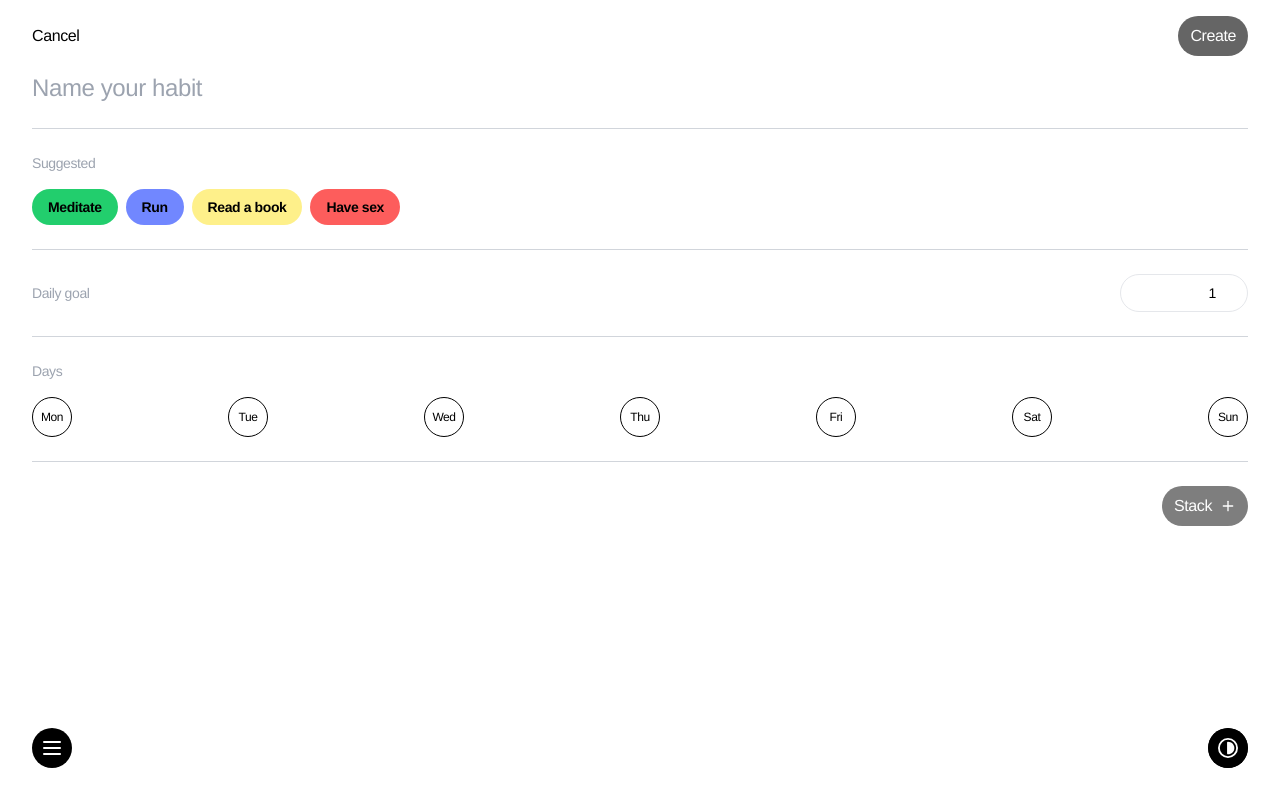
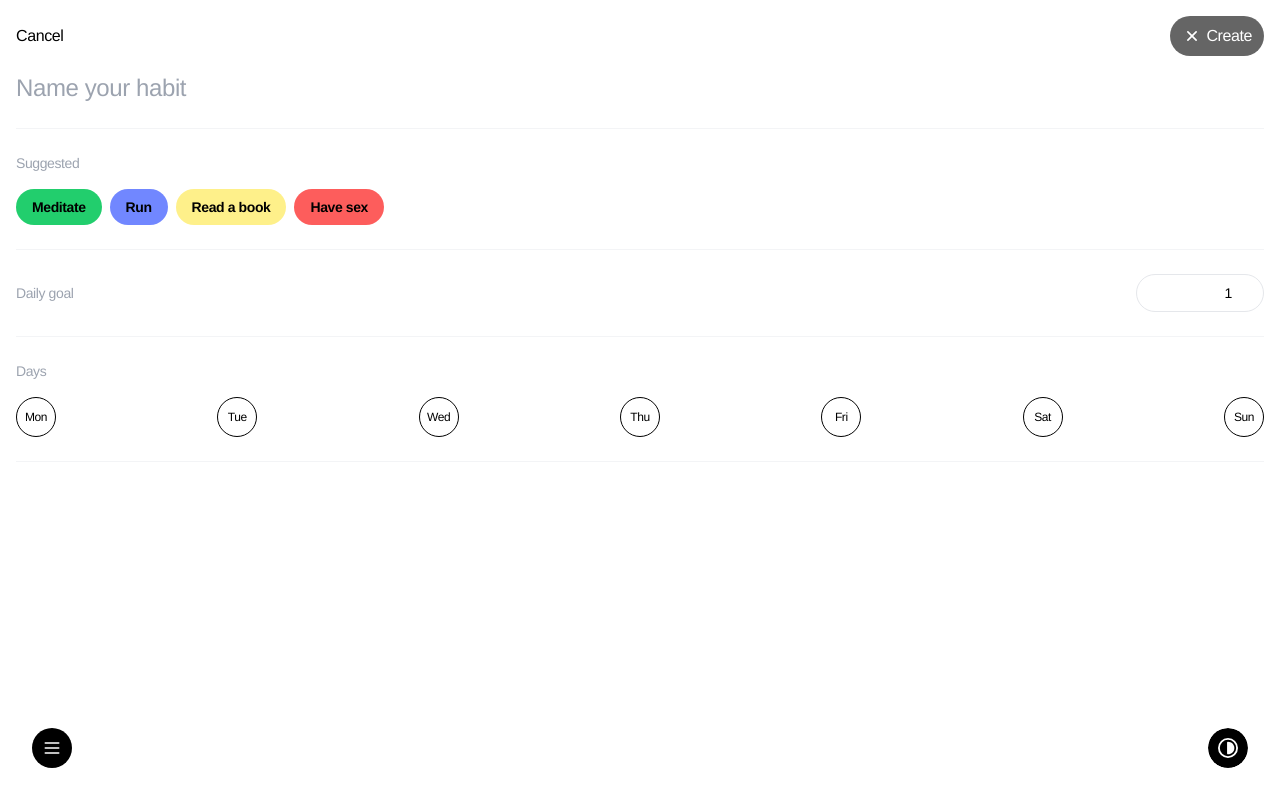
Before and after one commit to tiagc/stack, a React (Create React App) app: page / in a window 1280 px wide. Both pictures are taken after a click on the button "Create". Built offline with nearby package versions, Linux system fonts and the light colour scheme.

Commit message:
creation drawer wip

```diff
--- a/src/components/buttons/ThemeToggle.tsx
+++ b/src/components/buttons/ThemeToggle.tsx
@@ -51,7 +51,7 @@ export function ThemeToggle() {
       initial={false}
       animate={{
         width: open ? 220 : 40,
-        backgroundColor: open ? "transparent" : "#000",
+        backgroundColor: "transparent",
       }}
       transition={{ type: "spring", stiffness: 300, damping: 30 }}
       style={{ overflow: "hidden" }}>
--- a/src/components/navigation/CreationMode.tsx
+++ b/src/components/navigation/CreationMode.tsx
@@ -1,5 +1,5 @@
 import { AnimatePresence, motion } from "framer-motion";
-import { LucidePlus } from "lucide-react";
+import { Plus } from "lucide-react";
 import { useEffect, useRef, useState } from "react";
 
 interface CreateProps {
@@ -61,7 +61,7 @@ export function CreationMode({
   return (
     <div className="bg-white dark:bg-black w-full z-50">
       <div className="p-4">
-        <div className="flex justify-between items-center px-4">
+        <div className="flex justify-between items-center mb-4">
           <div className="w-[80px] flex justify-start">
             <AnimatePresence>
               {isCreating && (
@@ -82,12 +82,18 @@ export function CreationMode({
           <div className="w-[80px] flex justify-end">
             <motion.button
               onClick={handleCreateClick}
-              className={`bg-black text-white dark:bg-white dark:text-black rounded-full px-3 py-2 ${
+              whileTap={{ scale: 0.95 }}
+              className={`flex items-center gap-1 bg-black text-white dark:bg-white dark:text-black rounded-full px-3 py-2 ${
                 isCreating
                   ? "opacity-60 transition duration-300"
                   : "transition duration-300"
-              }`}
-              whileTap={{ scale: 0.95 }}>
+              }`}>
+              <motion.div
+                whileTap={{ scale: 0.95 }}
+                animate={{ rotate: isCreating ? 45 : 0 }}
+                transition={{ duration: 0.2, ease: "easeInOut" }}>
+                <Plus className="size-5" />
+              </motion.div>
               Create
             </motion.button>
           </div>
@@ -95,7 +101,7 @@ export function CreationMode({
 
         {isCreating && (
           <motion.div
-            className="my-4 px-4 space-y-6"
+            className="space-y-6"
             initial={{ opacity: 0, y: -10 }}
             animate={{ opacity: 1, y: 0 }}>
             <input
@@ -110,7 +116,7 @@ export function CreationMode({
               className="w-full text-2xl text-black dark:text-white placeholder-gray-400 dark:placeholder-gray-300 bg-transparent outline-none border-none antialiased"
             />
 
-            <hr className="border-gray-300" />
+            <hr className="border-gray-100 dark:border-[#1F1F1F]" />
 
             {/* suggested */}
             <div className="space-y-4">
@@ -145,7 +151,7 @@ export function CreationMode({
               </div>
             </div>
 
-            <hr className="border-gray-300" />
+            <hr className="border-gray-100 dark:border-[#1F1F1F]" />
 
             {/* daily goal */}
             <div className="flex items-center justify-between">
@@ -166,7 +172,7 @@ export function CreationMode({
               />
             </div>
 
-            <hr className="border-gray-300" />
+            <hr className="border-gray-100 dark:border-[#1F1F1F]" />
 
             {/* days */}
             <div className="space-y-4">
@@ -199,9 +205,9 @@ export function CreationMode({
               </div>
             </div>
 
-            <hr className="border-gray-300" />
+            <hr className="border-gray-100 dark:border-[#1F1F1F]" />
 
-            <div className="flex items-center justify-end">
+            {/* <div className="flex items-center justify-end">
               <button
                 type="button"
                 onClick={handleCreateClick}
@@ -216,7 +222,7 @@ export function CreationMode({
                 <span>Stack</span>
                 <LucidePlus className="size-4" />
               </button>
-            </div>
+            </div> */}
           </motion.div>
         )}
       </div>
--- a/src/components/navigation/Footer.tsx
+++ b/src/components/navigation/Footer.tsx
@@ -10,7 +10,7 @@ export function Footer() {
           <motion.button
             className="flex justify-center items-center size-10 bg-black dark:bg-white rounded-full"
             whileTap={{ scale: 0.95 }}>
-            <Menu className="size-6 text-white dark:text-black inline-block" />
+            <Menu className="size-5 text-white dark:text-black inline-block" />
           </motion.button>
         </div>
 
```
